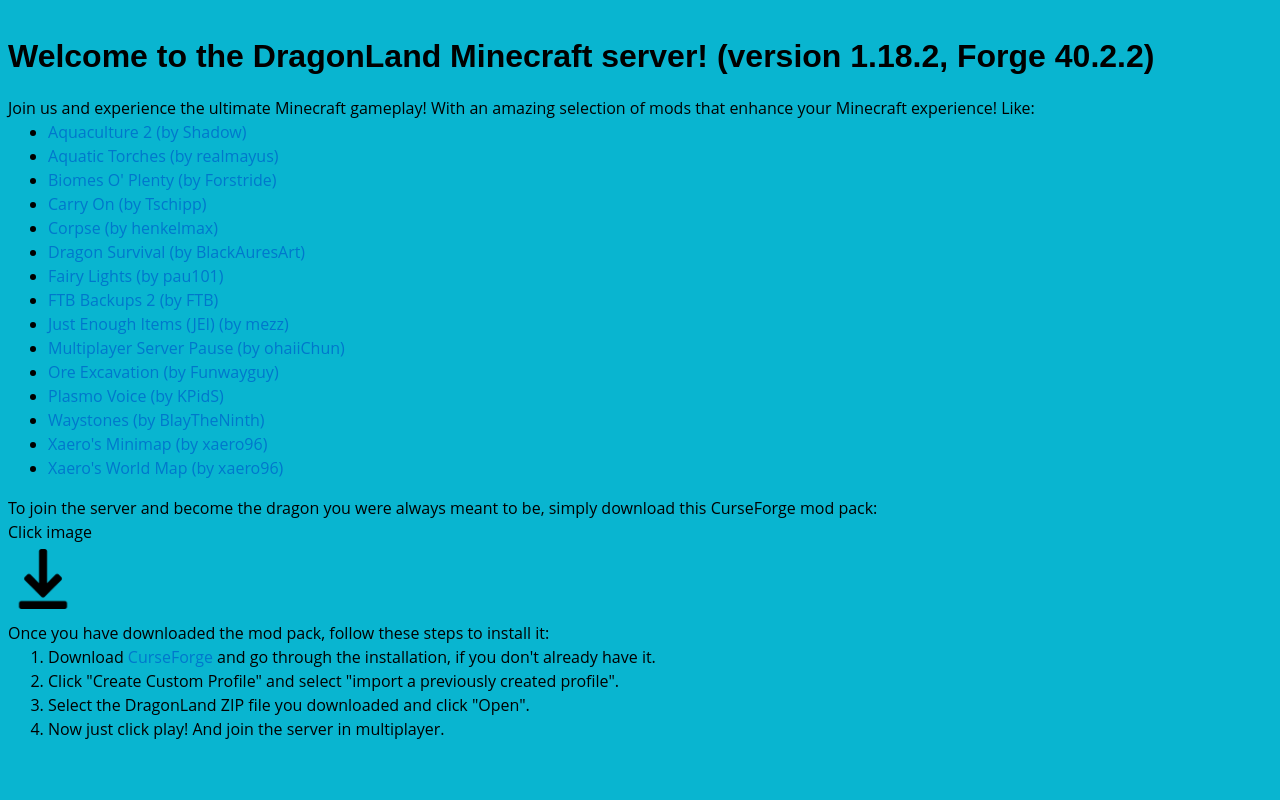
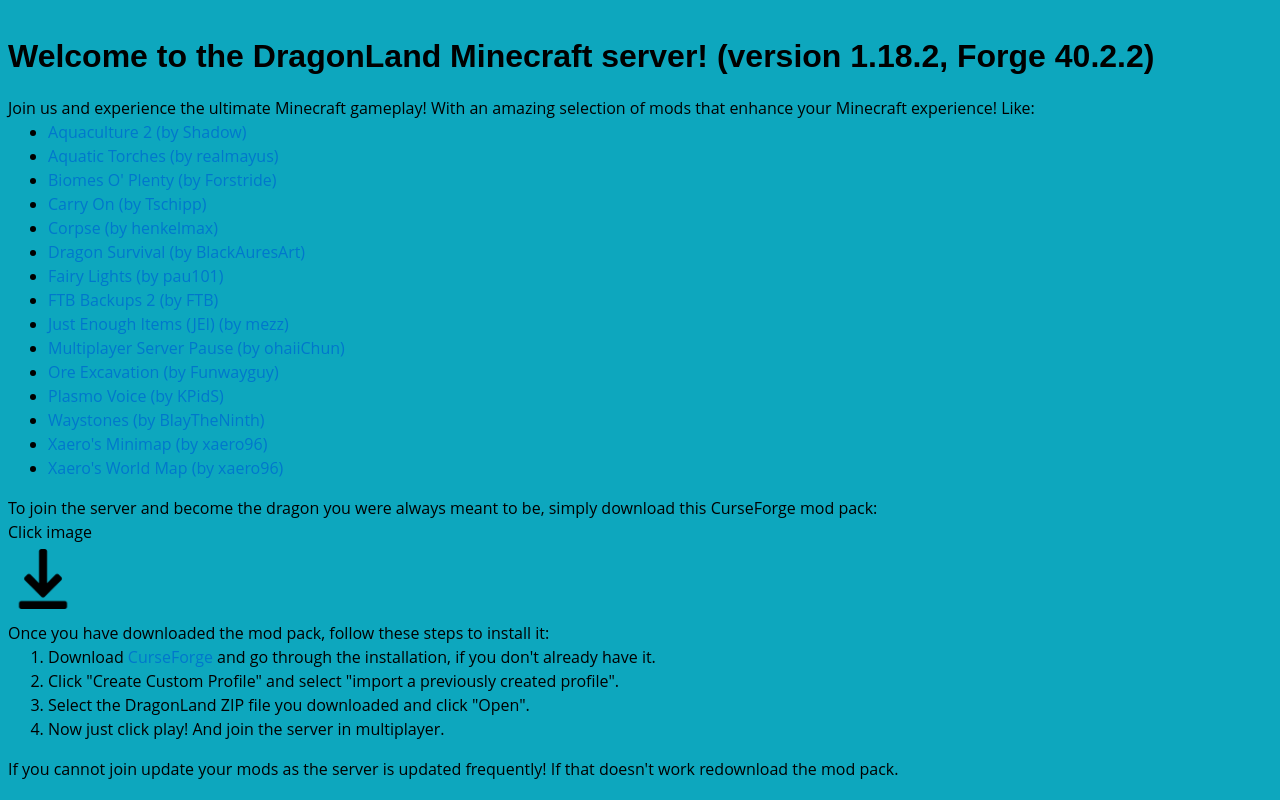
Before and after one commit to DergCraft/DergCraft.github.io, a plain HTML site: page index.html in a window 1280 px wide. Drawn offline with Linux system fonts and the light colour scheme.

Commit message:
updated a mod

```diff
--- a/index.html
+++ b/index.html
@@ -4,7 +4,7 @@
     <title>Minecraft Server</title>
     <link rel="stylesheet" href="style.css">
   </head>
-  <body style="background-color:#09b5d0">
+  <body style="background-color:#0da7be">
     <h1>Welcome to the DragonLand Minecraft server! (version 1.18.2, Forge 40.2.2)</h1>
     <p>Join us and experience the ultimate Minecraft gameplay! With an amazing selection of mods that enhance your Minecraft experience! Like:</p>
     <ul>
@@ -36,5 +36,6 @@
       <li>Select the DragonLand ZIP file you downloaded and click "Open".</li>
       <li>Now just click play! And join the server in multiplayer.</li>
     </ol>
+    <p>If you cannot join update your mods as the server is updated frequently! If that doesn't work redownload the mod pack.</p>
   </body>
 </html>
```
Also changed, not shown: 1 other file.
